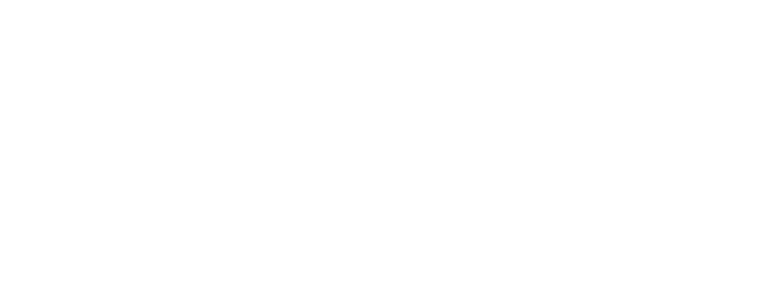
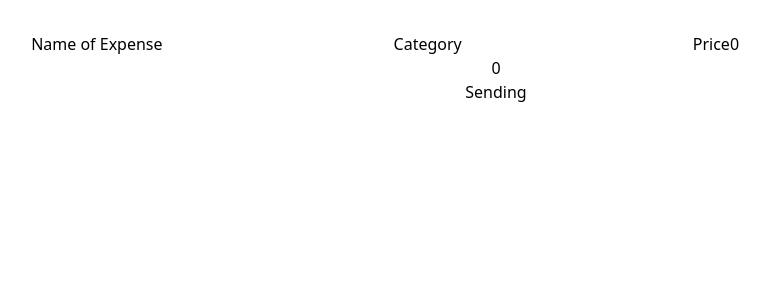
Before and after one commit to thekevinchau/ExpenseTracker, a React (Vite) app: page / in a window 1280 px wide. Shown: the top 300 px of the page, without its empty margins (144-914 px from the left). Built offline with nearby package versions, Linux system fonts and the light colour scheme.

Commit message:
Added form and expense display. Need to add styling and modal

```diff
--- a/src/App.tsx
+++ b/src/App.tsx
@@ -1,10 +1,18 @@
-import { useState } from 'react'
+/*
+Part 1: Total Balance
+    - Create state to handle total balance. This will sum the costs and display them.
+
+*/
+
 
 import './App.css'
+import Display from './components/Display';
 
 function App() {
 
-return <div></div>
+return <div>
+    <Display></Display>
+</div>
 }
 
 export default App;
--- /dev/null
+++ b/src/components/Display.tsx
@@ -0,0 +1,28 @@
+import { useState } from "react";
+import Expense from "./Expense";
+import ExpenseForms from "./ExpenseForms";
+
+
+interface Expense{
+    name: string,
+    category: string,
+    cost: number,
+    recvOrSend: boolean, //true = receiving, false = sending
+}
+
+
+export default function Display(): JSX.Element {
+    const [ExpenseObj, setExpenseObj] = useState<Expense>({name: "", category: "", cost: 0, recvOrSend: false})
+
+
+    const handleInput = (event: React.ChangeEvent<HTMLInputElement>) => {
+    //destructure the name and value from the event
+        const {name, value} = event.target;
+        setExpenseObj({...ExpenseObj, [name]: value})
+}
+
+    return <div>
+        <ExpenseForms handleInput={handleInput} ExpenseObj={ExpenseObj}></ExpenseForms>
+        <Expense ExpenseObj={ExpenseObj}></Expense>
+    </div>
+}
--- /dev/null
+++ b/src/components/Expense.tsx
@@ -0,0 +1,29 @@
+/*
+Expense Gameplan:
+
+Step 1: Consider an object interface for an expense.
+    - An expense has the following:
+        - Type/Category: subscriptions, payment/credit, healthcare, etc. User should be able to type this in.
+        - Expense name: ex. Dr. Driscoll's foot cream
+        - Cost
+        - Whether it is incoming or outgoing (money being paid to you or you paying money)
+*/
+
+
+interface ExpenseProps {
+    ExpenseObj: {
+        name: string,
+        category: string,
+        cost: number,
+        recvOrSend: boolean, //true = receiving, false = sending
+    }
+}
+
+export default function Expense({ExpenseObj}: ExpenseProps): JSX.Element{
+    return <div>
+        {ExpenseObj.name}
+        {ExpenseObj.category}
+        {ExpenseObj.cost}
+        {ExpenseObj.recvOrSend? <p>Receiving</p> : <p>Sending</p>}
+    </div>
+}
--- /dev/null
+++ b/src/components/ExpenseForms.tsx
@@ -0,0 +1,25 @@
+interface ExpenseProps{
+    ExpenseObj: {
+        name: string,
+        category: string,
+        cost: number,
+        recvOrSend: boolean, //true = receiving, false = sending
+    },
+    handleInput: (event: React.ChangeEvent<HTMLInputElement>) => void;
+}
+
+export default function ExpenseForms({handleInput, ExpenseObj}: ExpenseProps):JSX.Element {
+    return <div>
+        <form>
+            <label>Name of Expense</label>
+            <input name="name" value={ExpenseObj.name}onChange={handleInput}></input>
+
+            <label>Category</label>
+            <input name="category" value={ExpenseObj.category}onChange={handleInput}></input>
+
+            <label>Price</label>
+            <input name="cost" type="number" value={ExpenseObj.cost} onChange={handleInput}></input>
+        </form>
+
+    </div>
+}
```
